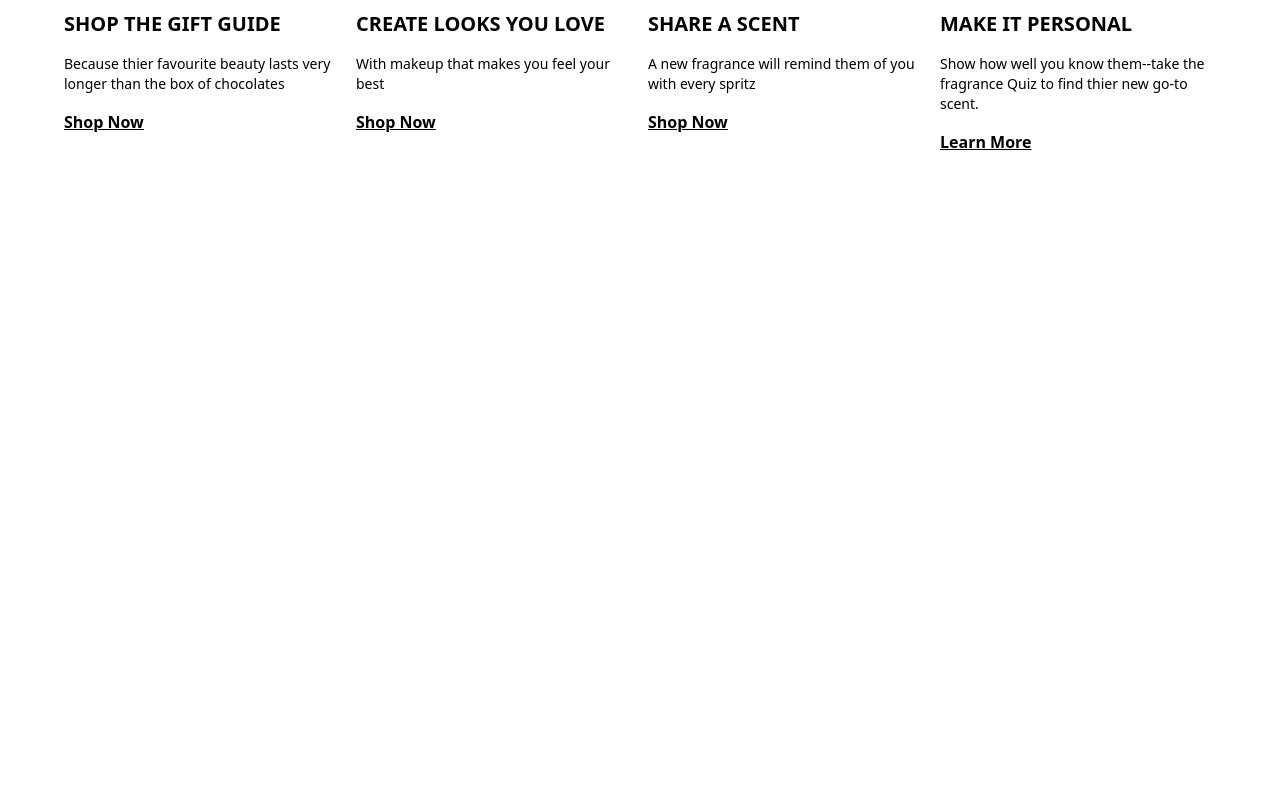
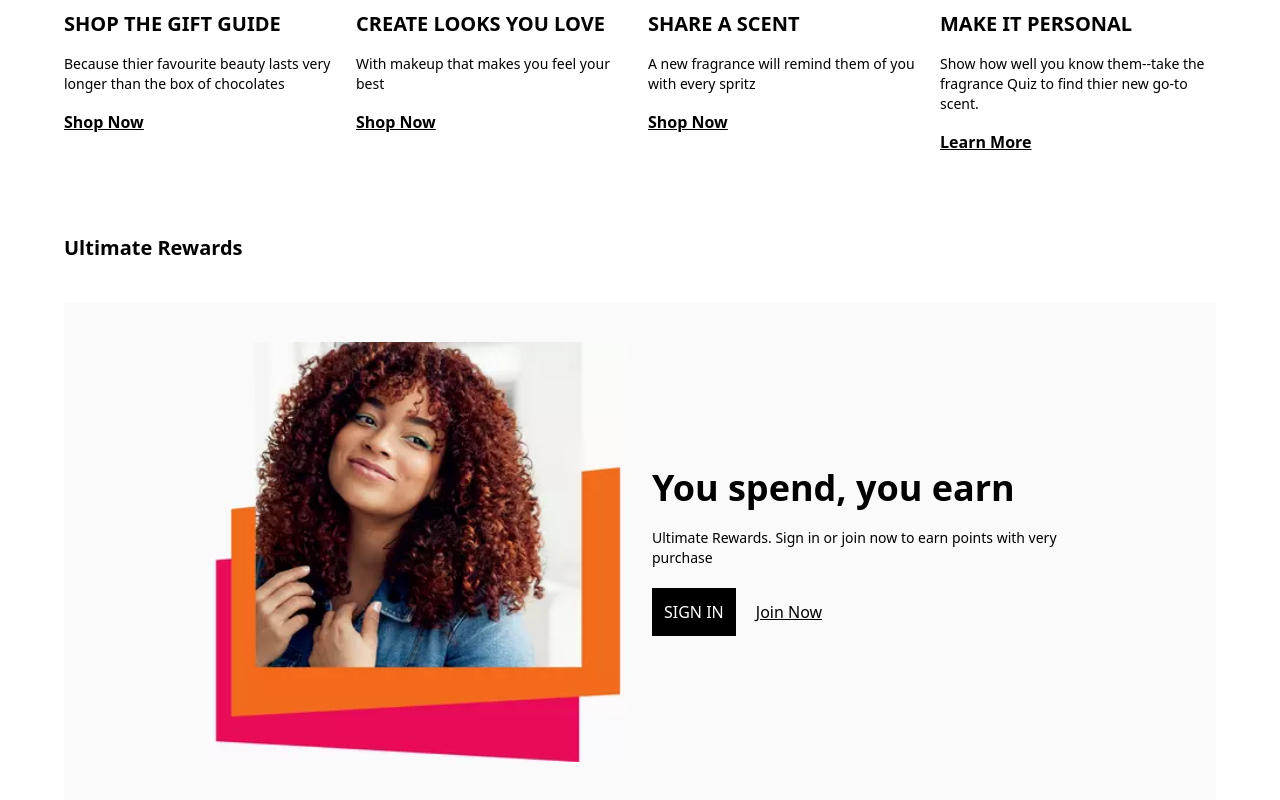
Before and after one commit to eodaneze/Next_Beauty_Shop, a Next.js app: page / in a window 1280 px wide. Shown: the part 2579-3379 px from the top of the page. Before the commit the page ends 2773 px from the top, so only its background shows below. Built offline with nearby package versions, Linux system fonts and the light colour scheme.

Commit message:
designing the reward section

```diff
--- /dev/null
+++ b/components/RewardSection.js
@@ -0,0 +1,35 @@
+import Image from "next/image"
+import Link from "next/link"
+import rewardImg from "../public/asset/reward.webp"
+
+const RewardSection = () => {
+  return (
+    <div>
+      <div className="">
+        <div className="mx-[5%]">
+          <h1 className="mt-20 mb-10 font-bold text-xl">Ultimate Rewards</h1>
+          <div className="bg-[#fafafa] grid md:grid-cols-2 gap-6 items-center px-36 py-10">
+            <div>
+                  <Image src={rewardImg} alt='deal-img' className="w-[100%]"  />
+            </div>
+            <div>
+                <h3 className="font-semibold text-4xl mb-5">You spend, you earn</h3>
+                <p className="text-sm">Ultimate Rewards. Sign in or join now to earn points with very purchase</p>
+                <div className="flex mt-5 items-center gap-5">
+                     <Link href="/">
+                         <p className="bg-black text-white uppercase p-3 hover:p-4 cursor-pointer transition-all">Sign In</p>
+                     </Link>
+                     <Link href="/">
+                         <p className="underline font-medium">Join Now</p>
+                     </Link>
+
+                </div>
+            </div>
+          </div>
+        </div>
+      </div>
+    </div>
+  )
+}
+
+export default RewardSection
--- a/pages/index.js
+++ b/pages/index.js
@@ -8,6 +8,7 @@ import SubNav from '@/components/SubNav'
 import Discover from '@/components/Discover'
 import Deals from '@/components/Deals'
 import ValentineDaySection from '@/components/ValentineDaySection'
+import RewardSection from '@/components/RewardSection'
 
 
 
@@ -22,6 +23,7 @@ export default function Home() {
        <Discover />
        <Deals />
        <ValentineDaySection />
+       <RewardSection />
     </>
   )
 }
```
